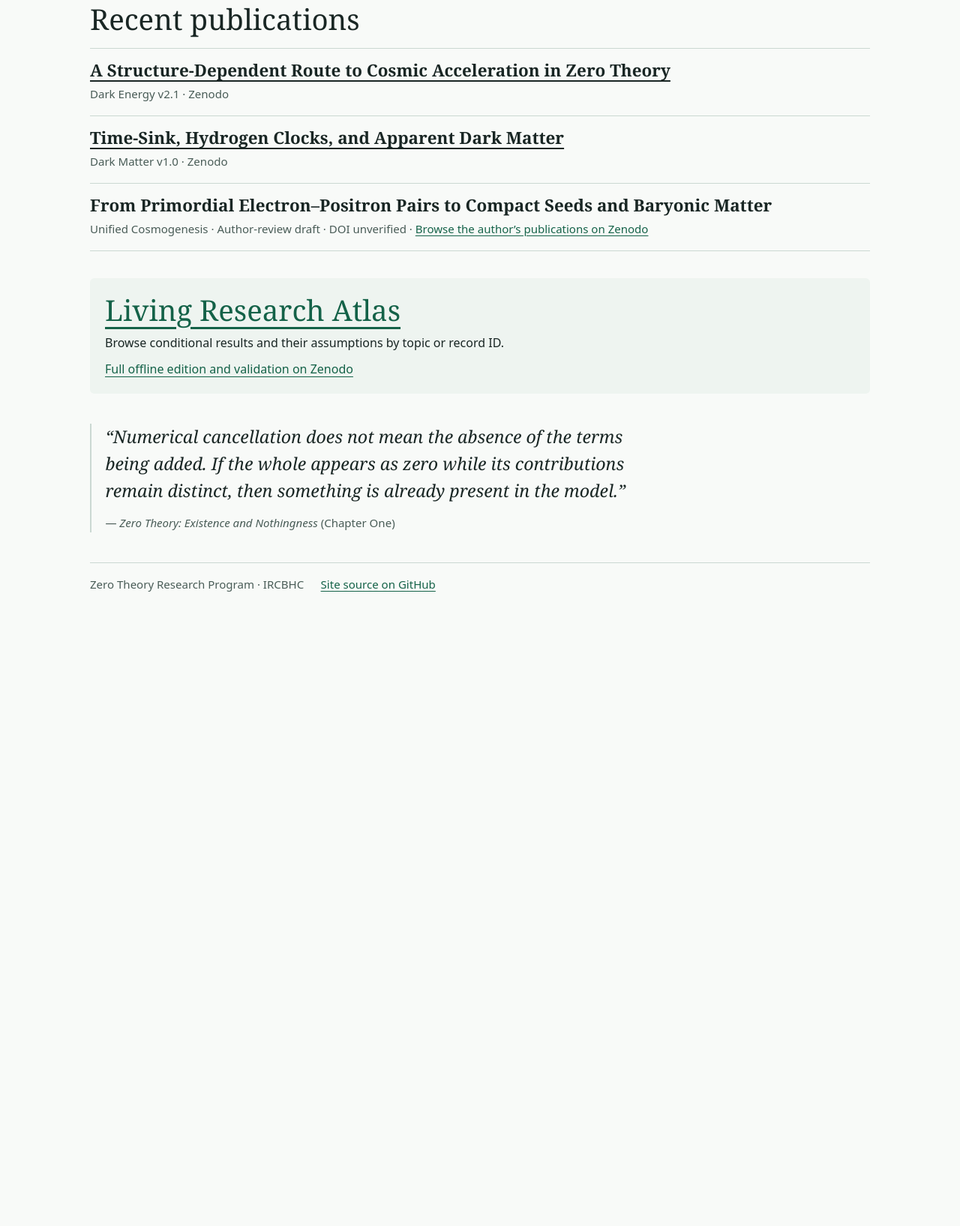
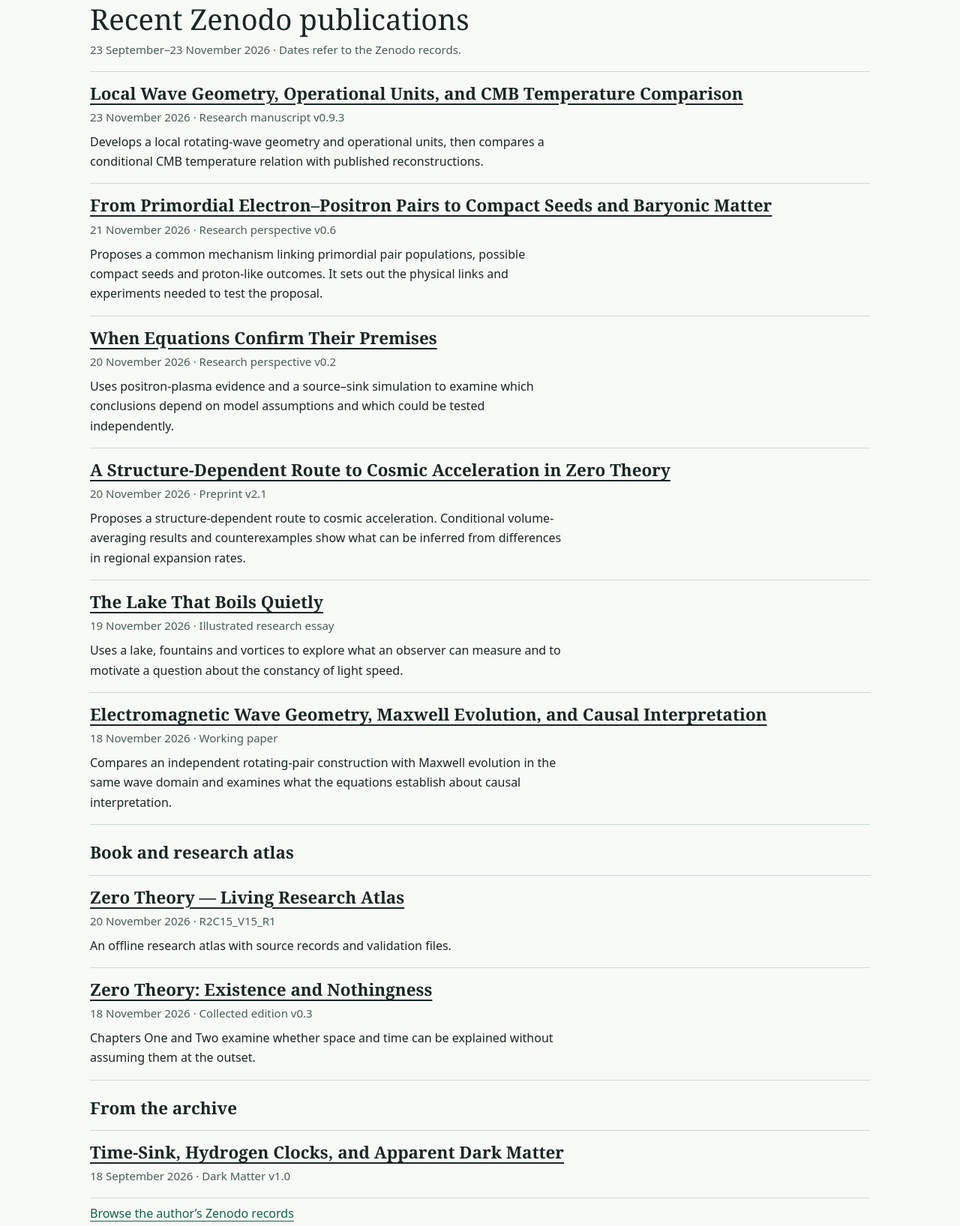
Before and after one commit to IRCBHC/ircbhc.github.io, a plain HTML site: page index.html in a window 1280 px wide. Shown: the part 460-2095 px from the top of the page at 75% size. Before the commit the page ends 1275 px from the top, so only its background shows below. Drawn offline with Linux system fonts and the light colour scheme.

Commit message:
Add recent Zenodo publications and research summaries

```diff
--- a/index.html
+++ b/index.html
@@ -64,6 +64,8 @@
     .papers li { padding-block: 1rem; border-top: 1px solid var(--border); }
     .papers li:last-child { border-bottom: 1px solid var(--border); }
     .metadata { margin-top: .35rem; }
+    .publication-summary { max-width: 70ch; margin-top: .45rem; }
+    .publication-group { margin-top: 1.5rem; }
     .atlas { padding: 1.25rem; border-radius: .35rem; background: var(--surface); }
     .atlas p { margin-top: .5rem; }
     .chapter-quote { margin-block: 2.5rem; padding-inline-start: 1.15rem; border-inline-start: 2px solid var(--border); }
@@ -97,24 +99,61 @@
       </p>
     </section>
     <section class="publications" aria-labelledby="publications">
-      <h2 id="publications">Recent publications</h2>
+      <h2 id="publications">Recent Zenodo publications</h2>
+      <p class="metadata">23 September–23 November 2026 · Dates refer to the Zenodo records.</p>
       <ul class="papers">
         <li>
-          <h3><a href="https://doi.org/10.5281/zenodo.22833730">A Structure-Dependent Route to Cosmic Acceleration in Zero Theory</a></h3>
-          <p class="metadata">Dark Energy v2.1 · Zenodo</p>
+          <h3><a href="https://doi.org/10.5281/zenodo.24453178">Local Wave Geometry, Operational Units, and CMB Temperature Comparison</a></h3>
+          <p class="metadata"><time datetime="2026-11-23">23 November 2026</time> · Research manuscript v0.9.3</p>
+          <p class="publication-summary">Develops a local rotating-wave geometry and operational units, then compares a conditional CMB temperature relation with published reconstructions.</p>
         </li>
         <li>
-          <h3><a href="https://doi.org/10.5281/zenodo.22823093">Time-Sink, Hydrogen Clocks, and Apparent Dark Matter</a></h3>
-          <p class="metadata">Dark Matter v1.0 · Zenodo</p>
+          <h3><a href="https://doi.org/10.5281/zenodo.24412959">From Primordial Electron–Positron Pairs to Compact Seeds and Baryonic Matter</a></h3>
+          <p class="metadata"><time datetime="2026-11-21">21 November 2026</time> · Research perspective v0.6</p>
+          <p class="publication-summary">Proposes a common mechanism linking primordial pair populations, possible compact seeds and proton-like outcomes. It sets out the physical links and experiments needed to test the proposal.</p>
         </li>
         <li>
-          <h3>From Primordial Electron–Positron Pairs to Compact Seeds and Baryonic Matter</h3>
-          <p class="metadata">
-            Unified Cosmogenesis · Author-review draft · DOI unverified
-            · <a href="https://zenodo.org/search?q=creators.name%3AEmamifar">Browse the author’s publications on Zenodo</a>
-          </p>
+          <h3><a href="https://doi.org/10.5281/zenodo.24390511">When Equations Confirm Their Premises</a></h3>
+          <p class="metadata"><time datetime="2026-11-20">20 November 2026</time> · Research perspective v0.2</p>
+          <p class="publication-summary">Uses positron-plasma evidence and a source–sink simulation to examine which conclusions depend on model assumptions and which could be tested independently.</p>
+        </li>
+        <li>
+          <h3><a href="https://doi.org/10.5281/zenodo.24388807">A Structure-Dependent Route to Cosmic Acceleration in Zero Theory</a></h3>
+          <p class="metadata"><time datetime="2026-11-20">20 November 2026</time> · Preprint v2.1</p>
+          <p class="publication-summary">Proposes a structure-dependent route to cosmic acceleration. Conditional volume-averaging results and counterexamples show what can be inferred from differences in regional expansion rates.</p>
+        </li>
+        <li>
+          <h3><a href="https://doi.org/10.5281/zenodo.24360425">The Lake That Boils Quietly</a></h3>
+          <p class="metadata"><time datetime="2026-11-19">19 November 2026</time> · Illustrated research essay</p>
+          <p class="publication-summary">Uses a lake, fountains and vortices to explore what an observer can measure and to motivate a question about the constancy of light speed.</p>
+        </li>
+        <li>
+          <h3><a href="https://doi.org/10.5281/zenodo.24337558">Electromagnetic Wave Geometry, Maxwell Evolution, and Causal Interpretation</a></h3>
+          <p class="metadata"><time datetime="2026-11-18">18 November 2026</time> · Working paper</p>
+          <p class="publication-summary">Compares an independent rotating-pair construction with Maxwell evolution in the same wave domain and examines what the equations establish about causal interpretation.</p>
         </li>
       </ul>
+      <h3 class="publication-group">Book and research atlas</h3>
+      <ul class="papers">
+        <li>
+          <h3><a href="https://doi.org/10.5281/zenodo.24383891">Zero Theory — Living Research Atlas</a></h3>
+          <p class="metadata"><time datetime="2026-11-20">20 November 2026</time> · R2C15_V15_R1</p>
+          <p class="publication-summary">An offline research atlas with source records and validation files.</p>
+        </li>
+        <li>
+          <h3><a href="https://doi.org/10.5281/zenodo.24336125">Zero Theory: Existence and Nothingness</a></h3>
+          <p class="metadata"><time datetime="2026-11-18">18 November 2026</time> · Collected edition v0.3</p>
+          <p class="publication-summary">Chapters One and Two examine whether space and time can be explained without assuming them at the outset.</p>
+        </li>
+      </ul>
+      <h3 class="publication-group">From the archive</h3>
+      <ul class="papers">
+        <li>
+          <h3><a href="https://doi.org/10.5281/zenodo.22823093">Time-Sink, Hydrogen Clocks, and Apparent Dark Matter</a></h3>
+          <p class="metadata"><time datetime="2026-09-18">18 September 2026</time> · Dark Matter v1.0</p>
+        </li>
+      </ul>
+      <p class="publication-summary"><a href="https://zenodo.org/search?q=creators.orcid%3A%220009-0007-6257-0163%22%20OR%20creators.name%3A%22Emamifar%2C%20S.M.H%22">Browse the author’s Zenodo records</a></p>
     </section>
     <section class="atlas" aria-labelledby="atlas-title">
       <h2 id="atlas-title"><a href="/atlas.html">Living Research Atlas</a></h2>
```
